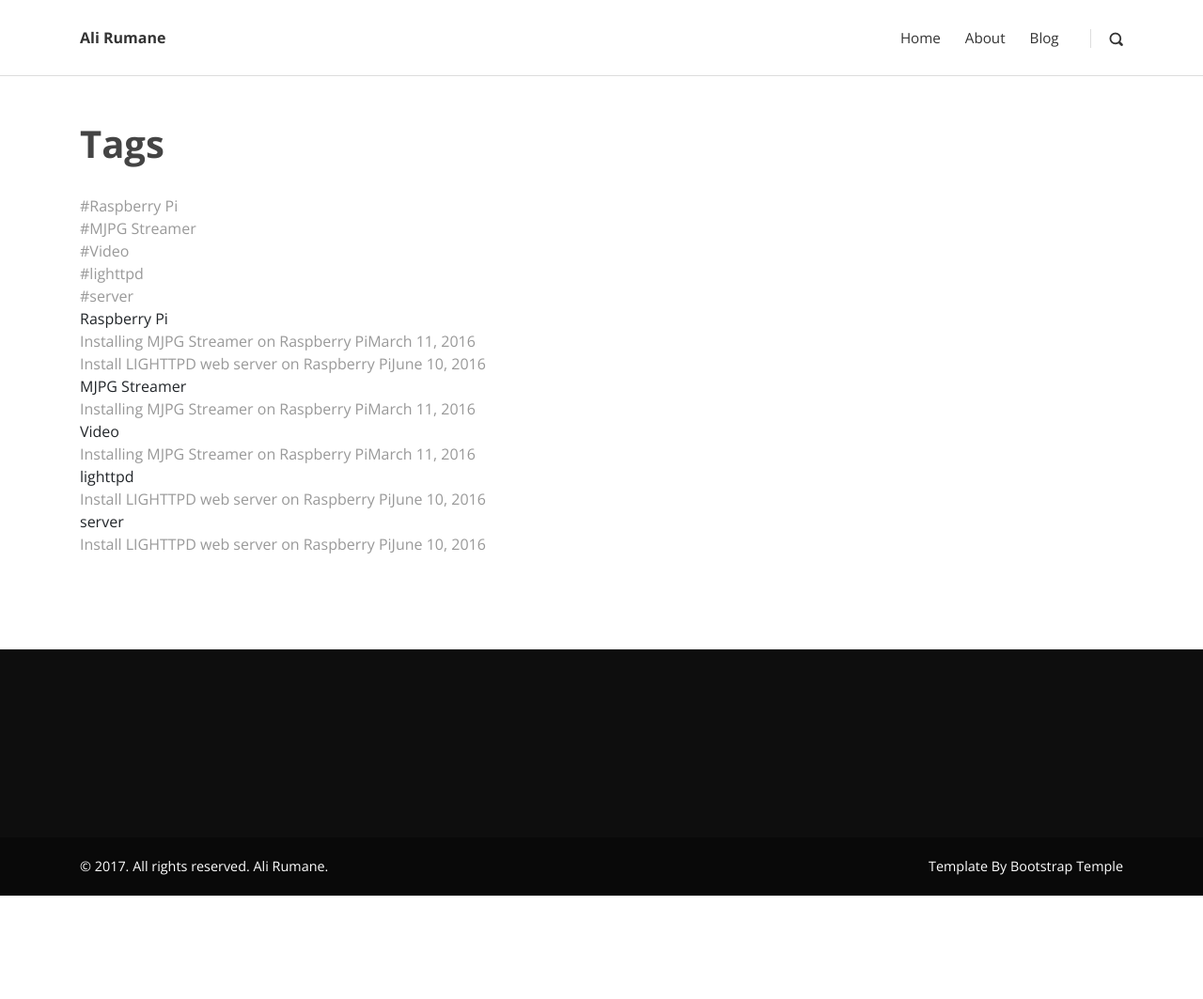
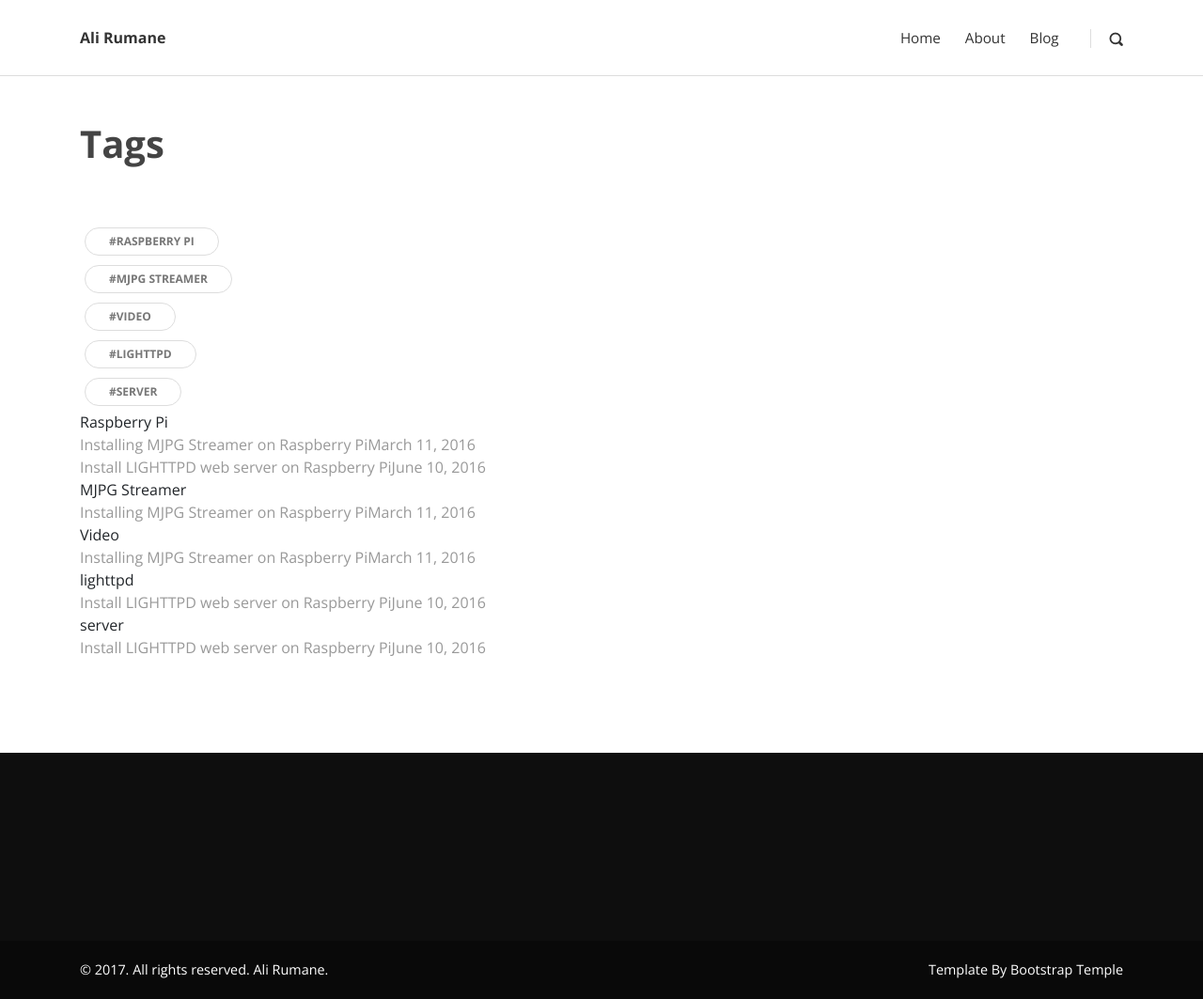
Before and after one commit to alirumane/alirumane.github.io, a Jekyll site: the page built from tags.html, in a window 1280 px wide. Shown: the whole page at 94% size. Built offline with Jekyll 4.4.1, drawn with Linux system fonts in a browser that asks for light colours; before the commit the page ends 953 px from its top, so only the background shows below that.

Commit message:
Update tags.html

```diff
--- a/tags.html
+++ b/tags.html
@@ -4,7 +4,7 @@ title: "Tags"
 description: "Take a look at my beautiful tags."
 ---
 
-<div class="tags">
+<div class="post-tags">
 {% assign tags_list = site.tags %}
   {% if tags_list.first[0] == null %}
     {% for tag in tags_list %}
```
